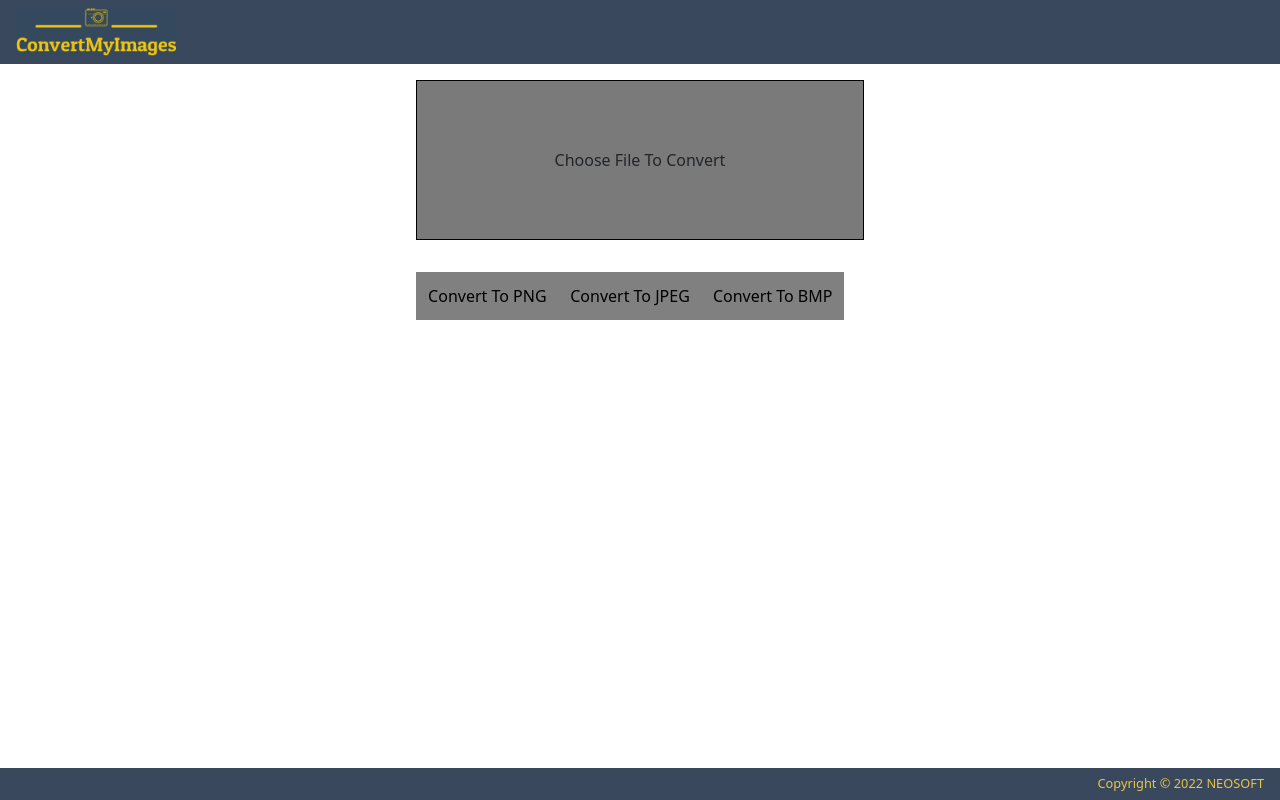
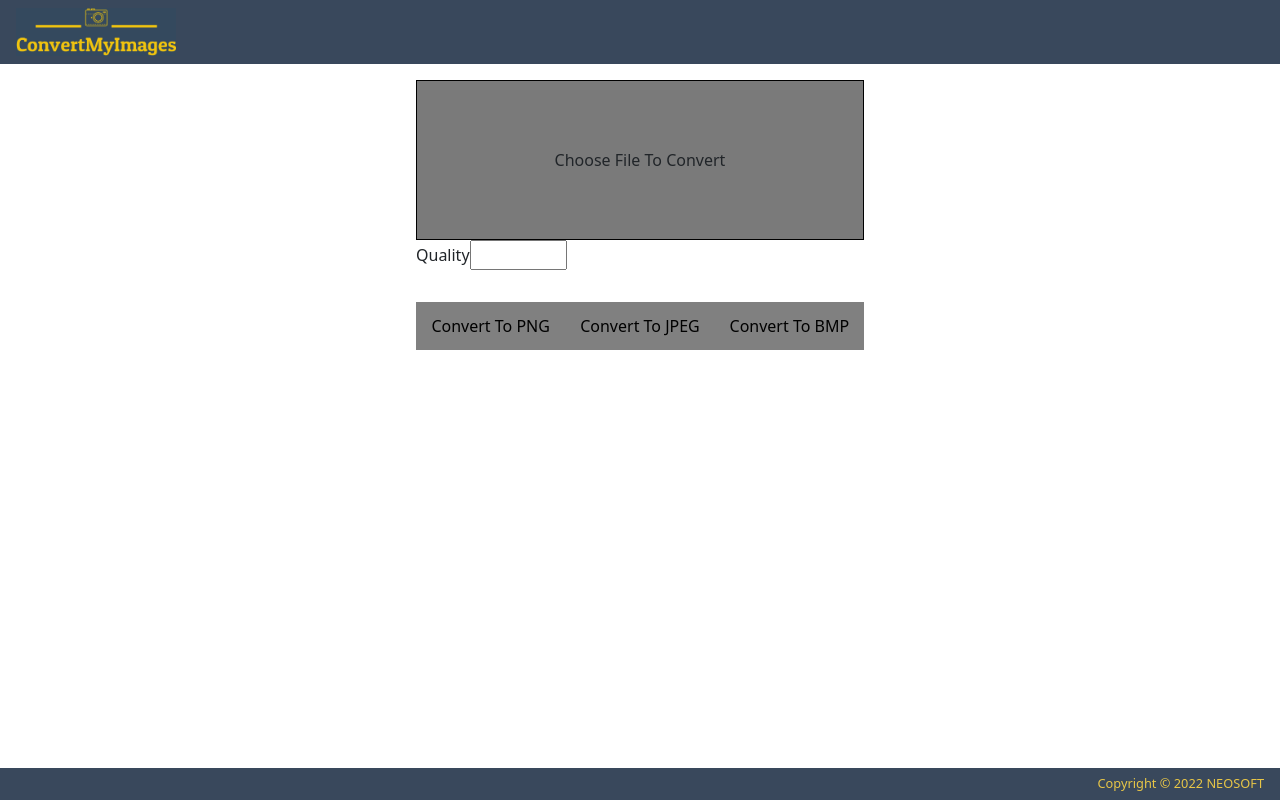
Before and after one commit to sagar1596/convertmyimages, a Next.js app: page / in a window 1280 px wide. Built offline with nearby package versions, Linux system fonts and the light colour scheme.

Commit message:
quality setting

```diff
--- a/pages/api/convert.js
+++ b/pages/api/convert.js
@@ -1,7 +1,6 @@
 import formidable from "formidable";
 import fs from "fs";
 import jimp from 'jimp';
-import { quality } from "jimp";
 
 export const config = {
   api: {
@@ -16,11 +15,12 @@ const post = async (req, res) => {
   try {
 
     const file = req.body.file,
-    targetFormat = req.body.tf || "image/png";
+    targetFormat = req.body.tf || "image/png",
+    quality = parseInt(req.body.quality) || 100;
 
     // Read the image
-    const img = await jimp.read(Buffer.from(file.split("base64,")[1], 'base64'));
-
+    let img = await jimp.read(Buffer.from(file.split("base64,")[1], 'base64'));
+    img = await img.quality(quality);
     // Create a buffer based on required format
     let formatMIME = jimp.MIME_PNG;
     switch(targetFormat) {
@@ -39,11 +39,12 @@ const post = async (req, res) => {
 
 
     const bufferConverted = await img.getBufferAsync(formatMIME);
+
     const base64Data = bufferConverted.toString('base64');
     res.status(202).json({ b64Data: base64Data, contentType: targetFormat, extension:targetFormat.split('/')[1]});
   } catch(err) {
     console.log(err);
-    res.status(404).end();
+    res.status(404).json({message: err.message}).end();
   }
 
 
--- a/pages/index.js
+++ b/pages/index.js
@@ -69,6 +69,7 @@ const Home = () => {
         body.file = file.base64;
 
         body.tf =  format || "image/png";
+        body.quality = quality.current.value || 1;
 
         const response = await fetch('/api/convert', {
             method: "POST",
@@ -130,6 +131,12 @@ const Home = () => {
                 <span className={styles.delete_btn} onClick={onDeleteClick}></span>
             </div>
 
+            <div className={styles.additional_settings}>
+                <label htmlFor='quality'>Quality</label>
+                <input type='number' min='0' max='100' step='1' ref={quality} />
+
+            </div>
+
             <div className={styles.btns_container}>
                 <button className={styles.convert_btn}
                     data-format="image/png"
--- a/styles/Convert.module.css
+++ b/styles/Convert.module.css
@@ -95,6 +95,10 @@
     cursor: pointer;
 }
 
+.additional_settings {
+
+}
+
 /* New */
 
 .compress_type_container {
```
